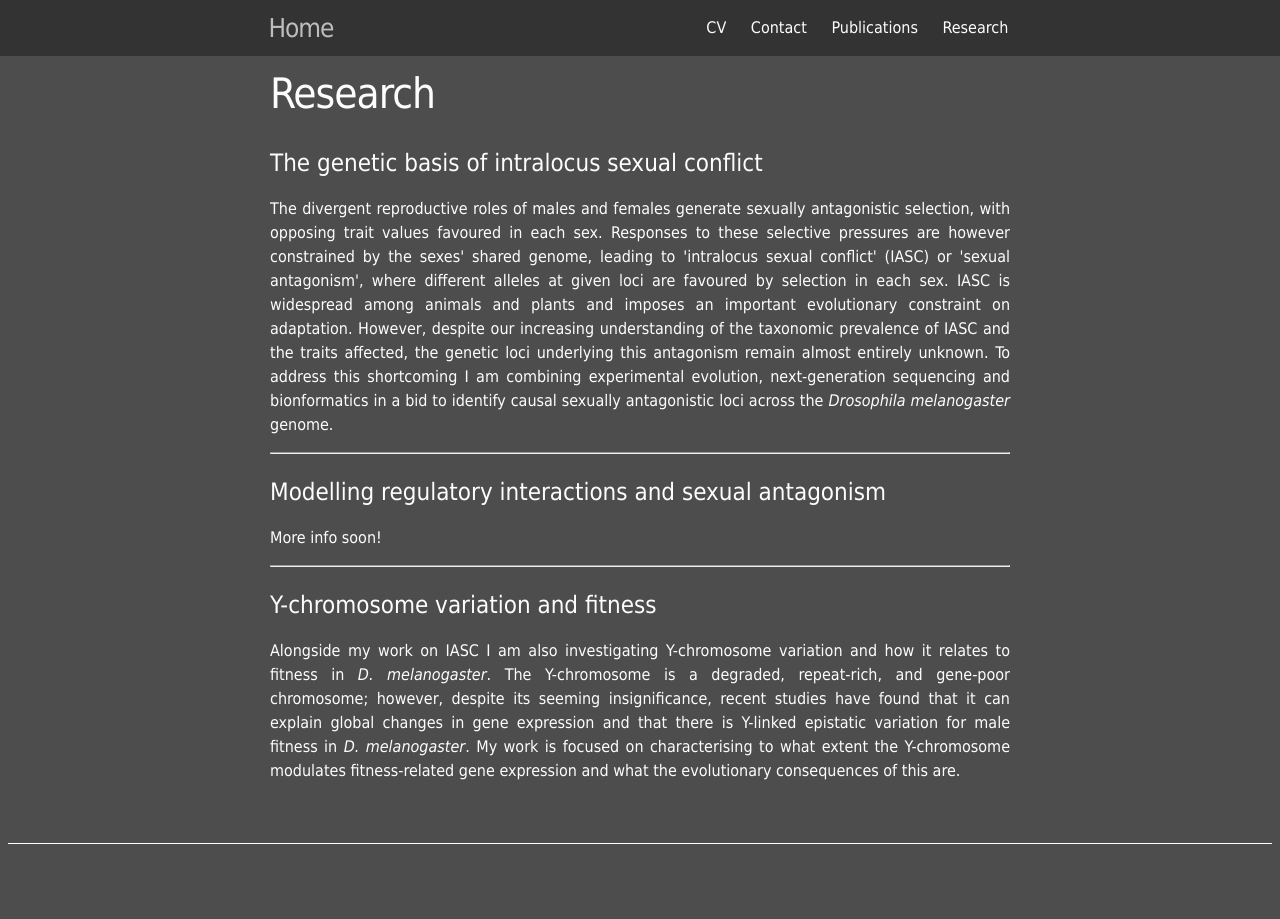
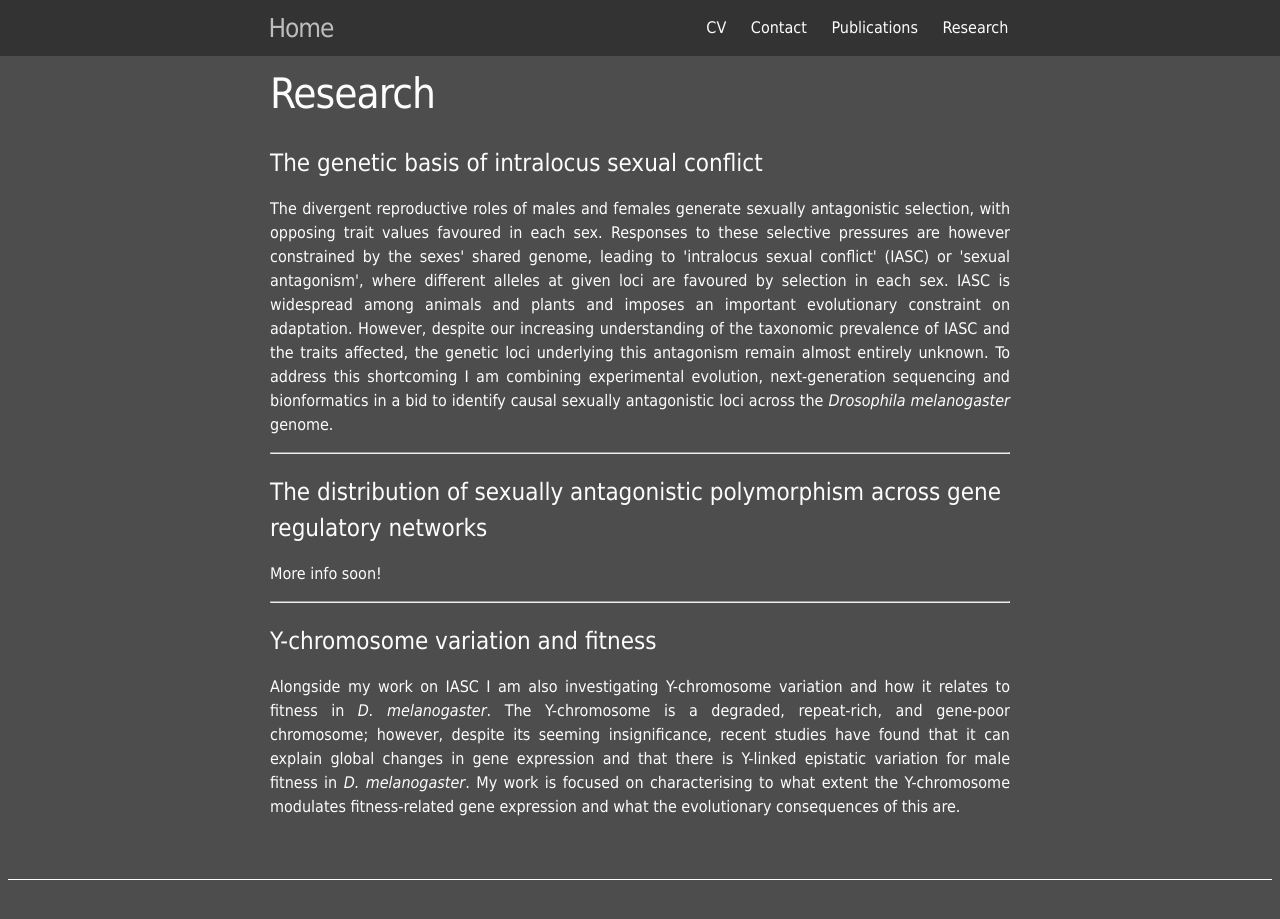
Before and after one commit to Mark-Hill/Mark-Hill.github.io, a Jekyll site: the page built from Research.md, in a window 1280 px wide and 978 px high. Shown: the top 919 px of the window. Built offline with Jekyll 4.4.1, drawn with Linux system fonts in a browser that asks for light colours.

Commit message:
Update Research.md

```diff
--- a/Research.md
+++ b/Research.md
@@ -10,7 +10,7 @@ permalink: /research/
 <hr>
 </div>
 
-<h1>Modelling regulatory interactions and sexual antagonism</h1>
+<h1>The distribution of sexually antagonistic polymorphism across gene regulatory networks</h1>
 More info soon!
 <hr>
 
```
